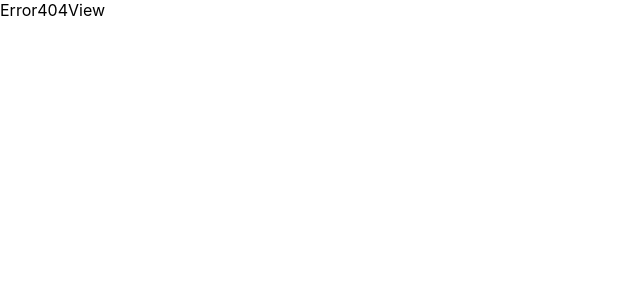
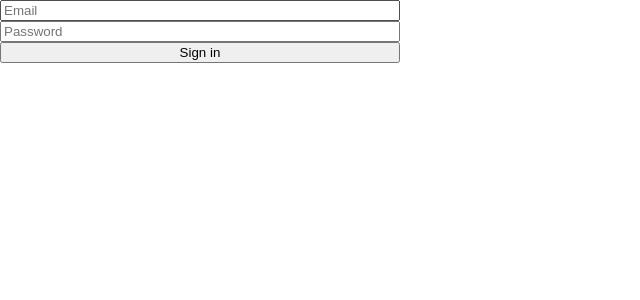
Before and after one commit to saifulss/famex-frontend-react-ts, a React (Create React App) app: page /login in a window 1280 px wide. Shown: the top 300 px of the page, without its empty margins (0-640 px from the left). Built offline with nearby package versions, Linux system fonts and the light colour scheme.

Commit message:
Implement login flow.

```diff
--- a/src/components/App/App.tsx
+++ b/src/components/App/App.tsx
@@ -9,7 +9,8 @@ import {CreateExpenseClaimView} from "../../views/CreateExpenseClaimView";
 import {Error404View} from "../../views/Error404View"
 import {Provider} from "react-redux";
 import {store} from "../../store/store";
-import {AuthenticatedView} from "../../views/BaseAuthenticatedView";
+import {AuthenticatedBaseView} from "../../views/AuthenticatedBaseView";
+import {LoginView} from "../../views/LoginView";
 
 const history = createBrowserHistory();
 
@@ -18,7 +19,8 @@ export const App: React.FC = () => (
     <Provider store={store}>
       <Switch>
         <Route exact path="/" render={() => <HomeView/>}/>
-        <Route exact path="/expense-claims" render={() => <AuthenticatedView component={<ExpenseClaimsView/>}/>}/>
+        <Route path="/login" component={LoginView}/>
+        <Route exact path="/expense-claims" render={() => <AuthenticatedBaseView component={<ExpenseClaimsView/>}/>}/>
         <Route path="/expense-claims/:id"
                render={(props: ViewExpenseClaimViewProps) => <ViewExpenseClaimView {...props}/>}/>
         <Route exact path="/expense-claims/create" render={() => <CreateExpenseClaimView/>}/>
--- a/src/views/BaseAuthenticatedView.tsx
+++ b/src/views/AuthenticatedBaseView.tsx
@@ -7,7 +7,7 @@ interface BaseAuthenticatedViewProps {
   attemptAuthentication: (username: string, password: string) => void;  // todo: extract to its own interface
 }
 
-class BaseAuthenticatedView extends React.Component<BaseAuthenticatedViewProps> {
+class BaseAuthenticatedBaseView extends React.Component<BaseAuthenticatedViewProps> {
   componentDidMount(): void {
     this.props.attemptAuthentication("saifulss85@gmail.com", "secret");
   }
@@ -23,4 +23,4 @@ class BaseAuthenticatedView extends React.Component<BaseAuthenticatedViewProps>
 
 const mapDispatchToProps = {attemptAuthentication};
 
-export const AuthenticatedView = connect(null, mapDispatchToProps)(BaseAuthenticatedView);
+export const AuthenticatedBaseView = connect(null, mapDispatchToProps)(BaseAuthenticatedBaseView);
--- a/src/views/HomeView.tsx
+++ b/src/views/HomeView.tsx
@@ -1,19 +1,34 @@
 import * as React from 'react';
 import {Link} from "react-router-dom";
+import {User} from "../store/user/types";
+import {connect} from "react-redux";
+import {AppState} from "../store/rootReducer";
 
-export const HomeView = () => (
-  <div>
-    HomeView
+interface HomeViewProps {
+  currentUser?: User;
+}
 
-    <div style={{
-      display: "flex",
-      justifyContent: "space-between",
-      width: "800px"
-    }}>
-      <Link to="/">Home</Link>
-      <Link to="/expense-claims">Claims</Link>
-      <Link to="/expense-claims/1">Claim details</Link>
-      <Link to="/expense-claims/create">Create claim</Link>
+const BaseHomeView: React.FC<HomeViewProps> = (props) => {
+  return (
+    <div>
+      <p>Welcome to Famex - the family expenditure tracking app!</p>
+
+      {props.currentUser === undefined && (
+        <p>To begin, click <Link to="/login">here</Link> to sign in.</p>
+      )}
+
+      {props.currentUser && (
+        <p>Welcome, {props.currentUser.displayName}!
+          Click <Link to="/expense-claims">here</Link> to see expense claims.
+        </p>
+      )}
+
     </div>
-  </div>
-);
+  );
+};
+
+const mapStateToProps = (state: AppState) => ({
+  currentUser: state.auth.currentUser
+});
+
+export const HomeView = connect(mapStateToProps)(BaseHomeView);
--- /dev/null
+++ b/src/views/LoginView.tsx
@@ -0,0 +1,75 @@
+import * as React from 'react';
+import {ChangeEvent, Component} from 'react';
+import {connect} from "react-redux";
+import {attemptAuthentication} from "../store/auth/actions";
+import {AppState} from "../store/rootReducer";
+import {User} from "../store/user/types";
+import {Redirect} from "react-router";
+
+interface LoginViewProps {
+  currentUser: User;
+  accessToken: string;
+  attemptAuthentication: (username: string, password: string) => void;
+}
+
+interface LoginViewState {
+  username: string,
+  password: string
+}
+
+class BaseLoginView extends Component<LoginViewProps, LoginViewState> {
+  state = {
+    username: "",
+    password: ""
+  };
+
+  onUsernameChange = (event: ChangeEvent<HTMLInputElement>) => {
+    const {value: username} = event.target;
+    this.setState({
+      username
+    });
+  };
+
+  onPasswordChange = (event: ChangeEvent<HTMLInputElement>) => {
+    const {value: password} = event.target;
+    this.setState({
+      password
+    });
+  };
+
+  onSubmit = (event: ChangeEvent<HTMLFormElement>) => {
+    event.preventDefault();
+    this.props.attemptAuthentication(this.state.username, this.state.password);
+  };
+
+  hasLoggedIn = () => {
+    return this.props.currentUser !== undefined && this.props.accessToken !== undefined
+  };
+
+  render() {
+    if (this.hasLoggedIn()) return <Redirect to="/"/>;
+
+    return (
+      <form
+        onSubmit={this.onSubmit}
+        style={{
+          display: "flex",
+          flexDirection: "column",
+          width: "400px"
+        }}>
+        <input value={this.state.username} onChange={this.onUsernameChange} placeholder="Email"/>
+        <input type="password" value={this.state.password} onChange={this.onPasswordChange} placeholder="Password"/>
+        <input type="submit" value="Sign in"/>
+      </form>
+    );
+  }
+}
+
+const mapStateToProps = (state: AppState): any => ({
+  currentUser: state.auth.currentUser,
+  accessToken: state.auth.accessToken
+});
+
+const mapDispatchToProps = {attemptAuthentication};
+
+export const LoginView = connect(mapStateToProps, mapDispatchToProps)(BaseLoginView);
```
Also changed, not shown: 1 other file (tests, documents, lock files or other folders).
